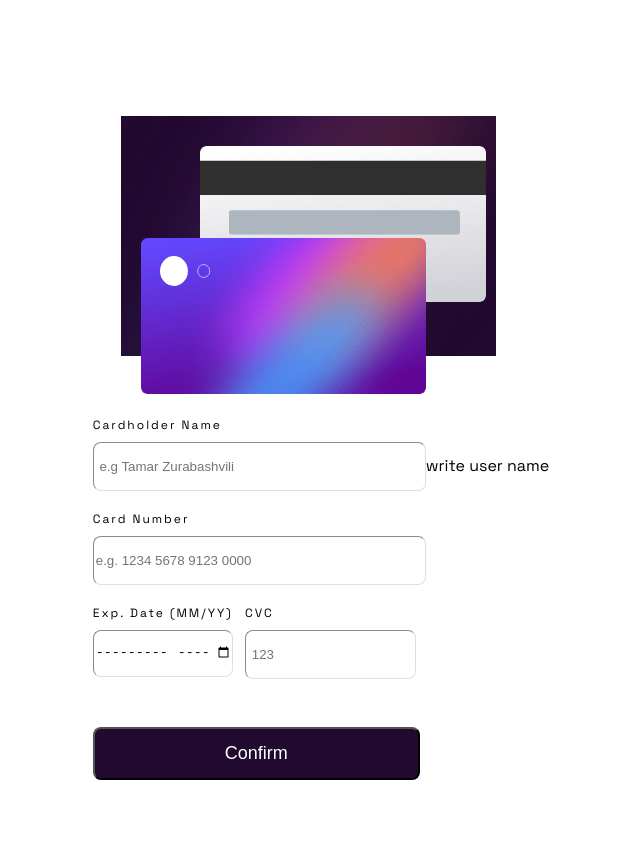
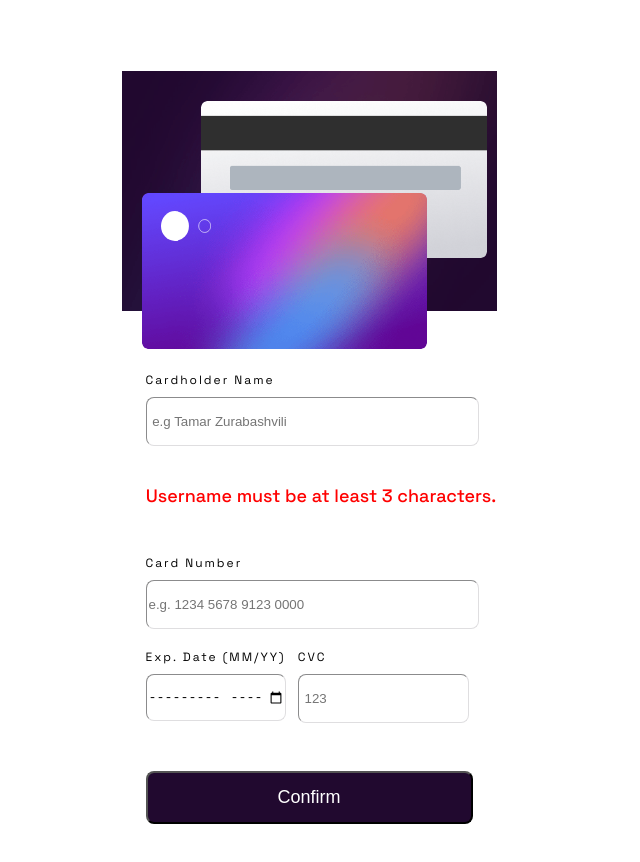
Before and after one commit to Tamuna-Z/interactive_card, a React (Create React App) app: page / in a window 1280 px wide. Shown: the top 862 px of the page, without its empty margins (331-971 px from the left). Before the commit the page ends 825 px from the top, so only its background shows below. Built offline with nearby package versions, Linux system fonts and the light colour scheme.

Commit message:
make name 's validity by useEffect

```diff
--- a/src/App.tsx
+++ b/src/App.tsx
@@ -1,6 +1,6 @@
 import React from "react";
 import "./App.css";
-import { useState , useEffect} from "react";
+import { useState, useEffect } from "react";
 import thankComplete from "./images/icon-complete.svg";
 import backCard from "./images/bg-card-back.png";
 import frontCard from "./images/bg-card-front.png";
@@ -14,16 +14,26 @@ function App() {
   const [date, setDate] = useState<string>("");
   const [cvc, setCvc] = useState<string>("");
   const [confirmed, setConfirmed] = useState<boolean>(false);
-  const [formData, setFormData] = useState({ name: '', email: '', password: '' });
-  const [errors, setErrors] = useState<string>("");
+  const [isValid, setIsValid] = useState<boolean>(false);
+  function validateUsername(name:string) {
+    // perform validation logic here
+    // return true if the username is valid, false otherwise
+    return name.length >= 3
+    // && /^[a-zA-Z0-9]+$/.test(name)
+    ;
+  }
 
   useEffect(() => {
-    if (name === '') {
-      setErrors(`write user name`);
-    } else {
-      setErrors("");
-    }
-  }, [errors]);
+    setIsValid(validateUsername(name));
+  }, [name]);
+
+  // useEffect(() => {
+  //   if (name === '') {
+  //     setErrors(`write user name`);
+  //   } else {
+  //     setErrors('');
+  //   }
+  // }, [errors]);
 
   return (
     <div>
@@ -52,7 +62,7 @@ function App() {
       {/* form */}
       <div className="formContainer">
         {!confirmed && (
-          <form  action = "#"  method ="post"className="form">
+          <form action="#" method="post" className="form">
             <div className="inputName">
               <label>Cardholder Name</label>
               <input
@@ -65,7 +75,13 @@ function App() {
                 }
                 required
               />
-              <span className ="infoError">{errors}</span>
+              {!isValid && (
+                <div>
+                  <p style={{ color: "red" }}>
+                  Username must be at least 3 characters.
+                </p>
+                </div>
+              )}
             </div>
 
             <div className="inputNumber">
@@ -120,9 +136,15 @@ function App() {
           </form>
         )}
 
-        {confirmed && <Thank setConfirmed={setConfirmed} setName={setName} setCardNumber={setCardNumber}
-        setDate={setDate}
-        setCvc={setCvc}/>}
+        {confirmed && (
+          <Thank
+            setConfirmed={setConfirmed}
+            setName={setName}
+            setCardNumber={setCardNumber}
+            setDate={setDate}
+            setCvc={setCvc}
+          />
+        )}
       </div>
     </div>
   );
@@ -131,27 +153,32 @@ function App() {
 interface ThankProps {
   setConfirmed: (value: boolean) => void;
   setName: (value: string) => void;
-  setCardNumber:(value: string) => void;
+  setCardNumber: (value: string) => void;
   setDate: (value: string) => void;
   setCvc: (value: string) => void;
 }
-function Thank({ setConfirmed ,setName,setCardNumber,setDate,setCvc}: ThankProps) {
-  const resetClick=()=>{
-    setName('');
-    setCardNumber('');
-    setDate('');
-    setCvc('');
-  }
+function Thank({
+  setConfirmed,
+  setName,
+  setCardNumber,
+  setDate,
+  setCvc,
+}: ThankProps) {
+  const resetClick = () => {
+    setName("");
+    setCardNumber("");
+    setDate("");
+    setCvc("");
+  };
   return (
     <div>
       <div className="thankComplete">
         <img className="completeImg" src={thankComplete} />
         <h1>THANK YOU!</h1>
         <p>We’ve added your card details</p>
-        <button
-         onClick={() => setConfirmed(false)}>Continue</button>
+        <button onClick={() => setConfirmed(false)}>Continue</button>
 
-         {/* onClick={resetClick} */}
+        {/* onClick={resetClick} */}
       </div>
     </div>
   );
```
